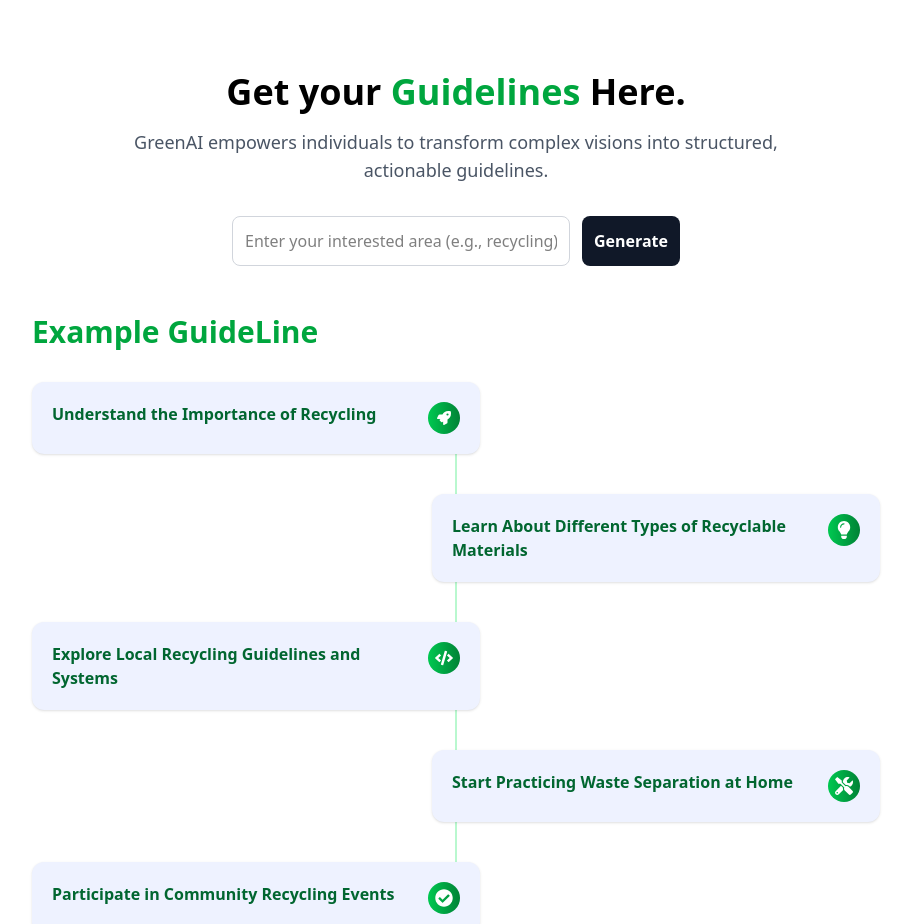
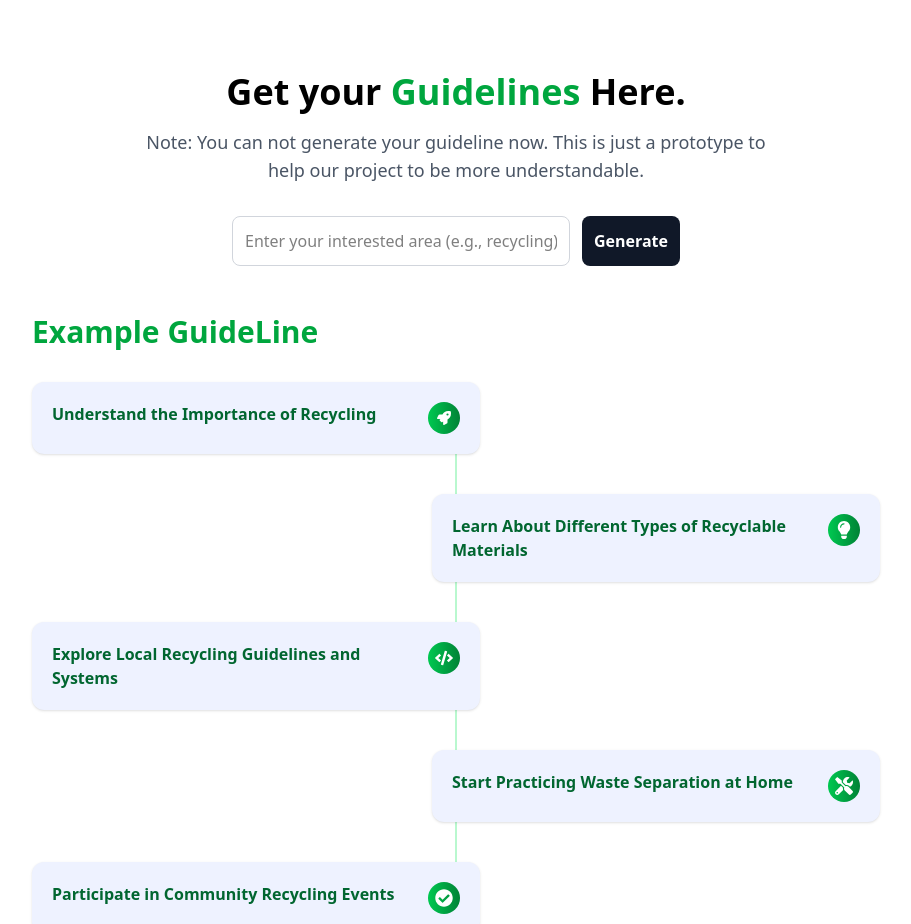
Before and after one commit to wintwah243/demo-for-GreenAI, a React (Vite) app in the folder Greenity/greenity_pj/: page / in a window 1280 px wide. Shown: the part 1580-2504 px from the top of the page, without its empty margins (184-1095 px from the left). Built offline with nearby package versions, Linux system fonts and the light colour scheme.

Commit message:
Update Hero.jsx

```diff
--- a/Greenity/greenity_pj/src/Section/Hero.jsx
+++ b/Greenity/greenity_pj/src/Section/Hero.jsx
@@ -35,7 +35,7 @@
                 <div className="w-full max-w-2xl text-center mb-8 px-2">
                     <h1 className="text-3xl sm:text-4xl font-bold mb-4">Get your <span className='text-green-600'>Guidelines</span> Here.</h1>
                     <p className="text-base sm:text-lg text-gray-600">
-                        GreenAI empowers individuals to transform complex visions into structured, actionable guidelines.
+                        Note: You can not generate your guideline now. This is just a prototype to help our project to be more understandable.
                     </p>
                 </div>
 
```
